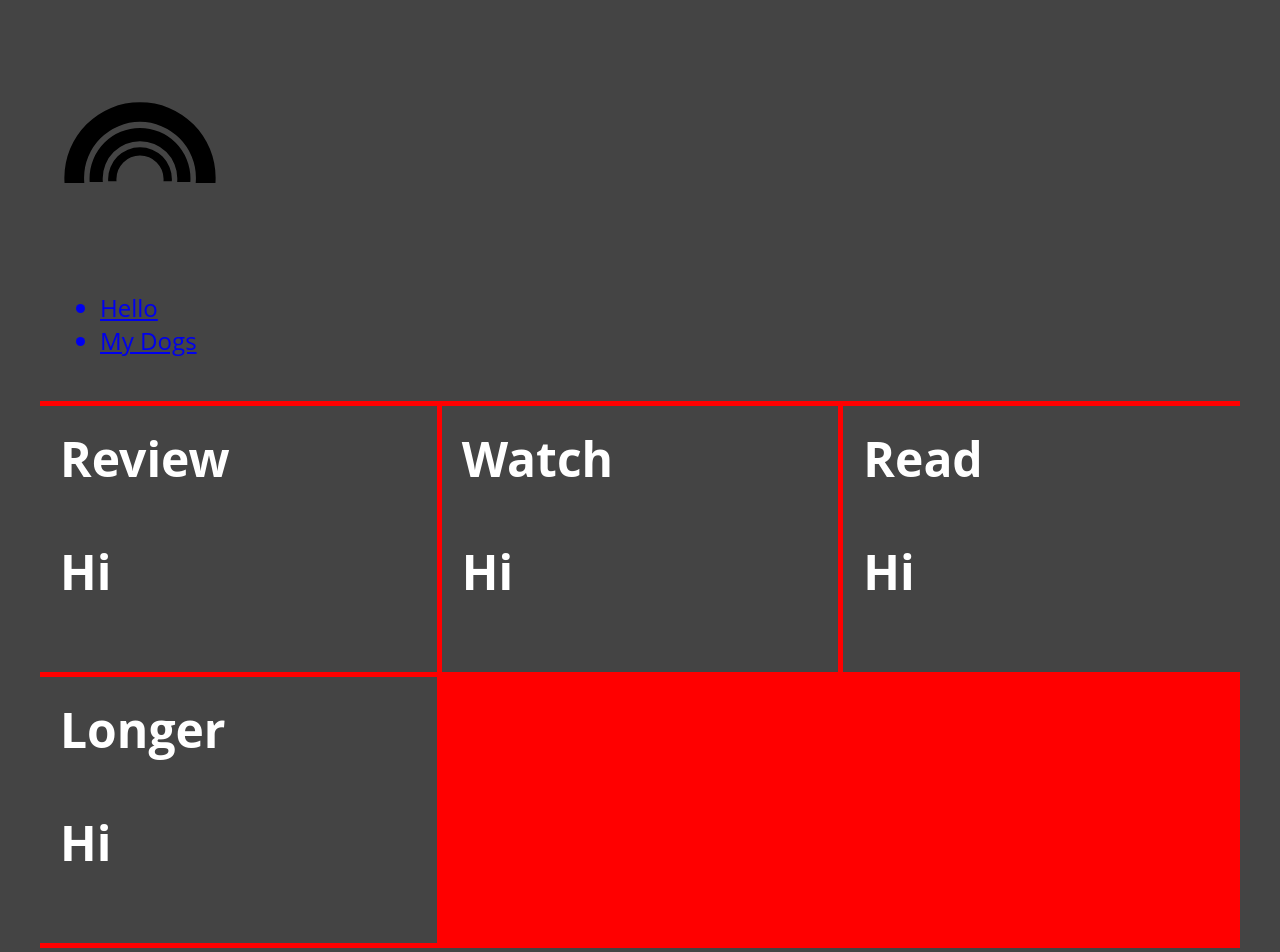
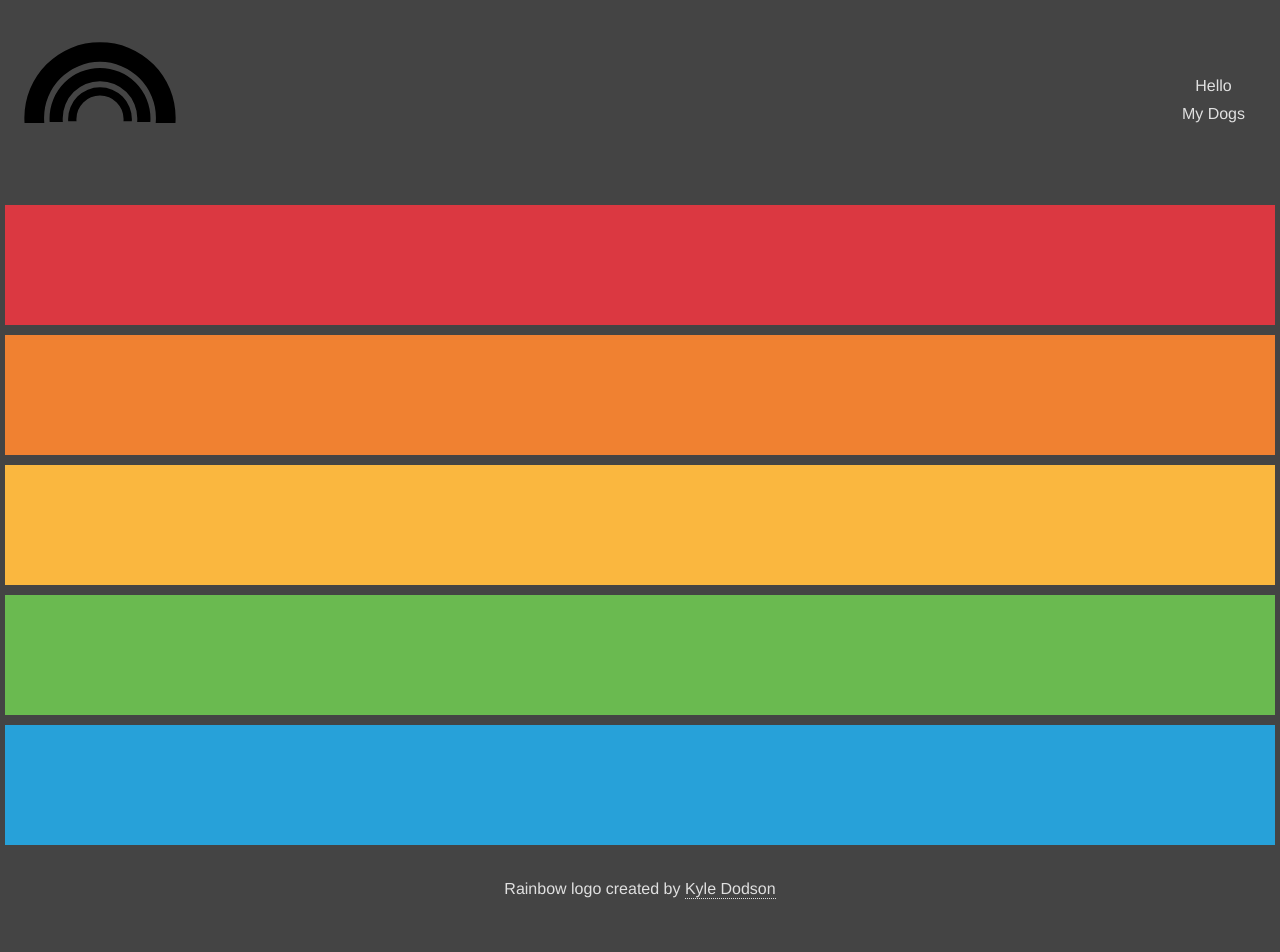
Before and after one commit to jeninedrew/learn, a React (Create React App) app: page / in a window 1280 px wide. Shown: the top 952 px of the page. After the commit the page ends 929 px from the top, so only its background shows below. Built offline with nearby package versions, Linux system fonts and the light colour scheme.

Commit message:
Choose component linking

```diff
--- a/src/components/App.js
+++ b/src/components/App.js
@@ -1,11 +1,52 @@
-import React, { Component } from "react";
-import Choose from "./Choose";
+import React, { Component, Fragment } from "react";
+import Header from "./Header";
+import Learn from "./Learn";
+import Add from "./Add";
+import Footer from "./Footer";
+import "../css/App.css";
+import data from "../json/learn.json";
+import { rando } from "../js/helper.js";
 
 class App extends Component {
   render() {
+    const review = data.review;
+    const watch = data.watch;
+    const read = data.read;
+    const longer = data.longer;
+    // all the learn data so components can generate theie own randos
+    const allLearn = type => {
+      return type;
+    };
+    // a starting rando so the URL can be pushed
+    const randoLearn = type => {
+      return rando(type);
+    };
+
     return (
       <div className="App">
-        <Choose />
+        <Header />
+        <Learn
+          title="Review"
+          allLearn={allLearn(review)}
+          randoLearn={randoLearn(review)}
+        />
+        <Learn
+          title="Watch"
+          allLearn={allLearn(watch)}
+          randoLearn={randoLearn(watch)}
+        />
+        <Learn
+          title="Read"
+          allLearn={allLearn(read)}
+          randoLearn={randoLearn(read)}
+        />
+        <Learn
+          title="Longer"
+          allLearn={allLearn(longer)}
+          randoLearn={randoLearn(longer)}
+        />
+        <Add />
+        <Footer />
       </div>
     );
   }
--- a/src/components/Choose.js
+++ b/src/components/Choose.js
@@ -1,52 +1,19 @@
-import React, { Component, Fragment } from "react";
+import React, { Component } from "react";
 import Header from "./Header";
-import Learn from "./Learn";
-import Add from "./Add";
+import Color from "./Color";
 import Footer from "./Footer";
 import "../css/Choose.css";
-import data from "../json/learn.json";
-import {rando} from "../js/helper.js";
 
 class Choose extends Component {
-
   render() {
-    const review = data.review;
-    const watch = data.watch;
-    const read = data.read;
-		const longer = data.longer;
-		// all the learn data so components can generate theie own randos
-    const allLearn = type => {
-      return type;
-		};
-		// a starting rando so the URL can be pushed
-		const randoLearn = type => {
-			return rando(type);
-		};
-
     return (
       <div className="Choose">
         <Header />
-        <Learn
-          title="Review"
-          allLearn={allLearn(review)}
-          randoLearn={randoLearn(review)}
-        />
-        <Learn
-          title="Watch"
-          allLearn={allLearn(watch)}
-          randoLearn={randoLearn(watch)}
-        />
-        <Learn
-          title="Read"
-          allLearn={allLearn(read)}
-          randoLearn={randoLearn(read)}
-        />
-        <Learn
-          title="Longer"
-          allLearn={allLearn(longer)}
-          randoLearn={randoLearn(longer)}
-        />
-        <Add />
+        <Color push={this.props.history.push} />
+        <Color />
+        <Color />
+        <Color />
+        <Color />
         <Footer />
       </div>
     );
--- /dev/null
+++ b/src/components/Color.js
@@ -0,0 +1,13 @@
+import React, { Component } from "react";
+
+class Color extends Component {
+  goToApp = e => {
+    const learnID = "hi";
+    console.log(this);
+  };
+  render() {
+    return <button onClick={this.goToApp} />;
+  }
+}
+
+export default Color;
--- a/src/components/Footer.js
+++ b/src/components/Footer.js
@@ -3,7 +3,7 @@ import "../css/Footer.css";
 
 const Footer = () => (
   <div className="Footer">
-    Rainbow logo created by{" "}
+    Rainbow logo created by&nbsp;{" "}
     <a href="https://thenounproject.com/kyleware/">Kyle Dodson</a>
   </div>
 );
--- a/src/components/Menu.js
+++ b/src/components/Menu.js
@@ -1,9 +1,10 @@
 import React, { Component } from "react";
+import "../css/Menu.css";
 
 class Menu extends Component {
   render() {
     return (
-      <ul>
+      <ul className="Menu">
         <a href="/hello">
           <li>Hello</li>
         </a>
--- a/src/components/Router.js
+++ b/src/components/Router.js
@@ -1,5 +1,6 @@
 import React from "react";
 import { BrowserRouter, Route, Switch } from "react-router-dom";
+import Choose from "./Choose";
 import App from "./App";
 import Hello from "./Hello";
 import MyDogs from "./MyDogs";
@@ -9,7 +10,7 @@ import NotFound from "./NotFound";
 const Router = () => (
   <BrowserRouter>
     <Switch>
-      <Route exact path="/" component={App} />
+      <Route exact path="/" component={Choose} />
       <Route exact path="/learning" component={App} />
       <Route exact path="/hello" component={Hello} />
       <Route exact path="/my-dogs" component={MyDogs} />
--- /dev/null
+++ b/src/css/App.css
@@ -0,0 +1,45 @@
+/* no grid support? */
+.App {
+  display: flex;
+  flex-wrap: wrap;
+}
+.App {
+  display: grid;
+  margin: 0 auto;
+  grid-template-columns: repeat(auto-fill, minmax(300px, 1fr));
+  grid-auto-rows: minmax(150px, auto);
+  grid-gap: 5px;
+  background: red;
+  max-width: 1500px;
+  margin: 40px;
+  justify-self: center;
+}
+.App > * {
+  background-color: #444;
+  color: #fff;
+  padding: 20px;
+  font-size: 150%;
+  margin-bottom: 10px;
+}
+/* We need to set the margin used on flex items to 0 as we have gaps in grid.  */
+@supports (display: grid) {
+  .App > * {
+    margin: 0;
+  }
+}
+/*
+// Variables
+$red:          #db3841;
+$dark-red:     #af1821;
+$orange:       #f08131;
+$dark-orange:  #db6510;
+$yellow:       #fab73f;
+$dark-yellow:  #efa218;
+$green:        #6aba50;
+$dark-green:   #45882f;
+$blue:         #27a1d9;
+$dark-blue:    #1b759f;
+$purple:       #934196;
+$dark-purple:  #702c74;
+$grey:         #e0e0e0;
+*/
--- a/src/css/Choose.css
+++ b/src/css/Choose.css
@@ -1,48 +1,55 @@
-/* no grid support? */
-.Choose {
-  display: flex;
-  flex-wrap: wrap;
-}
-
 .Choose {
   display: grid;
-  margin: 0 auto;
-  grid-template-columns: repeat(auto-fill, minmax(300px, 1fr));
-  grid-auto-rows: minmax(150px, auto);
-  grid-gap: 5px;
-  background: red;
-  max-width: 1500px;
-  margin: 40px;
+  grid-template: 1fr;
 }
-
-.Choose > * {
-  background-color: #444;
-  color: #fff;
-  padding: 20px;
-  font-size: 150%;
-  margin-bottom: 10px;
+.Choose button {
+  border: none;
+  margin: 5px;
+  height: 120px;
+  outline: none;
 }
-/* We need to set the margin used on flex items to 0 as we have gaps in grid.  */
-
-@supports (display: grid) {
-  .Choose > * {
-    margin: 0;
-  }
+.Choose button:nth-of-type(1) {
+  background-color: #db3841;
 }
-
-/*
-// Variables
-$red:          #db3841;
-$dark-red:     #af1821;
-$orange:       #f08131;
-$dark-orange:  #db6510;
-$yellow:       #fab73f;
-$dark-yellow:  #efa218;
-$green:        #6aba50;
-$dark-green:   #45882f;
-$blue:         #27a1d9;
-$dark-blue:    #1b759f;
-$purple:       #934196;
-$dark-purple:  #702c74;
-$grey:         #e0e0e0;
-*/
+.Choose button:nth-of-type(2) {
+  background-color: #f08131;
+}
+.Choose button:nth-of-type(3) {
+  background-color: #fab73f;
+}
+.Choose button:nth-of-type(4) {
+  background-color: #6aba50;
+}
+.Choose button:nth-of-type(5) {
+  background-color: #27a1d9;
+}
+.Choose button:nth-of-type(1):hover,
+.Choose button:nth-of-type(1):focus,
+.Choose button:nth-of-type(1):active {
+  background-color: #af1821;
+  transition: all 0.08s ease-in;
+}
+.Choose button:nth-of-type(2):hover,
+.Choose button:nth-of-type(2):focus,
+.Choose button:nth-of-type(2):active {
+  background-color: #db6510;
+  transition: all 0.08s ease-in;
+}
+.Choose button:nth-of-type(3):hover,
+.Choose button:nth-of-type(3):focus,
+.Choose button:nth-of-type(3):active {
+  background-color: #efa218;
+  transition: all 0.08s ease-in;
+}
+.Choose button:nth-of-type(4):hover,
+.Choose button:nth-of-type(4):focus,
+.Choose button:nth-of-type(4):active {
+  background-color: #45882f;
+  transition: all 0.08s ease-in;
+}
+.Choose button:nth-of-type(5):hover,
+.Choose button:nth-of-type(5):focus,
+.Choose button:nth-of-type(5):active {
+  background-color: #1b759f;
+  transition: all 0.08s ease-in;
+}
--- a/src/css/Footer.css
+++ b/src/css/Footer.css
@@ -1,4 +1,21 @@
 .Footer {
   flex: 0 1 100%;
   grid-column: 1 / -1;
+  display: flex;
+  justify-content: center;
+  margin: 30px 0;
 }
+.Footer,
+.Footer a {
+  color: #e0e0e0;
+}
+.Footer a {
+  text-decoration: none;
+  border-bottom: 1px dotted #e0e0e0;
+}
+.Footer a:focus,
+.Footer a:active,
+.Footer a:hover {
+  border-bottom: none;
+  border-bottom: 1px dotted #444;
+}
--- a/src/css/Header.css
+++ b/src/css/Header.css
@@ -1,8 +1,11 @@
 .Header {
   flex: 0 1 100%;
-  grid-column: 1 / -1;
+  grid-column: 1/ -1;
+  display: flex;
+  justify-content: space-between;
+  align-items: center;
 }
-
 .Header-logo {
   height: 200px;
+  margin-left: 20px;
 }
--- /dev/null
+++ b/src/css/Menu.css
@@ -0,0 +1,20 @@
+.Menu {
+  margin-right: 30px;
+  display: flex;
+  flex-direction: column;
+  align-items: center;
+}
+.Menu li {
+  list-style: none;
+}
+.Menu a {
+  color: #e0e0e0;
+  text-decoration: none;
+  padding: 0.25em;
+  border: 1px dotted #444;
+}
+.Menu a:hover,
+.Menu a:focus,
+.Menu a:active {
+  border: 1px dotted #e0e0e0;
+}
--- a/src/index.css
+++ b/src/index.css
@@ -9,6 +9,9 @@ body {
   font-family: "Open Sans", "sans-serif";
   background-color: #444;
   color: #444;
+  font-family: "Avenir", Helvetica, Arial, sans-serif;
+  -webkit-font-smoothing: antialiased;
+  -moz-osx-font-smoothing: grayscale;
 }
 
 h1,
```
